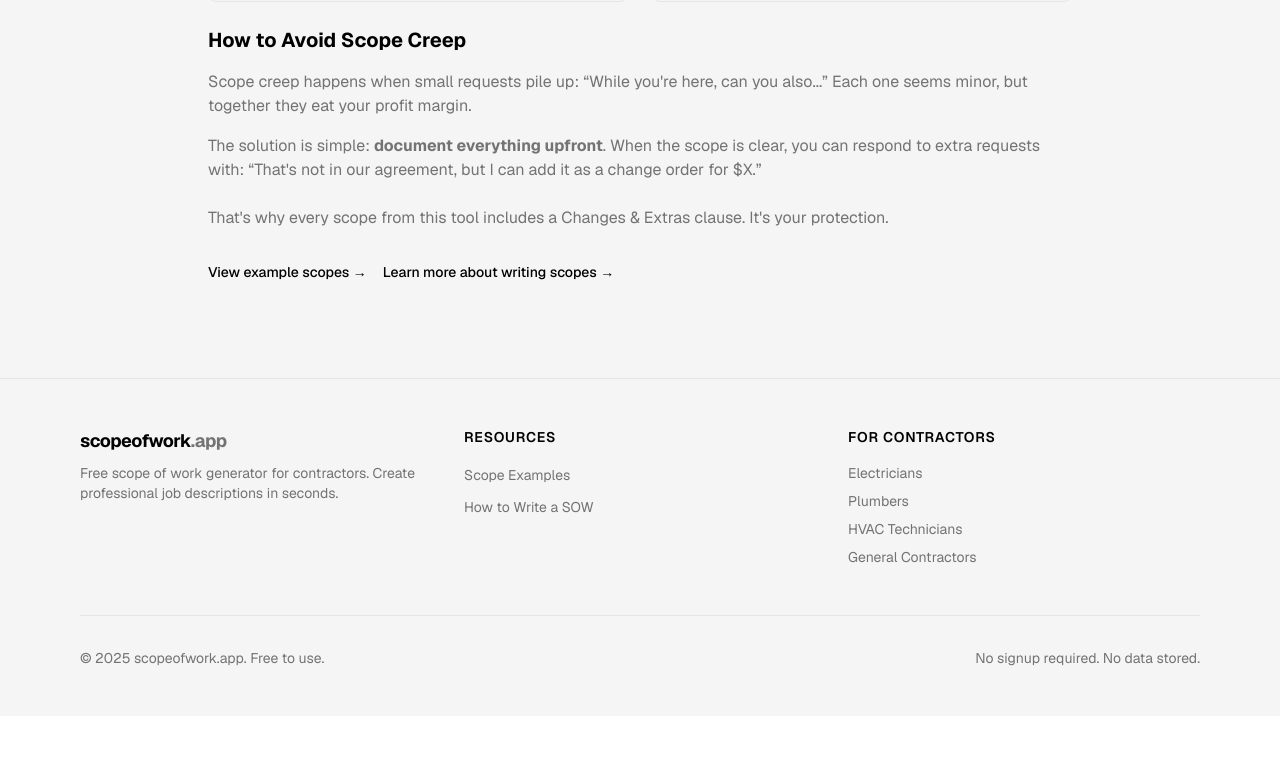
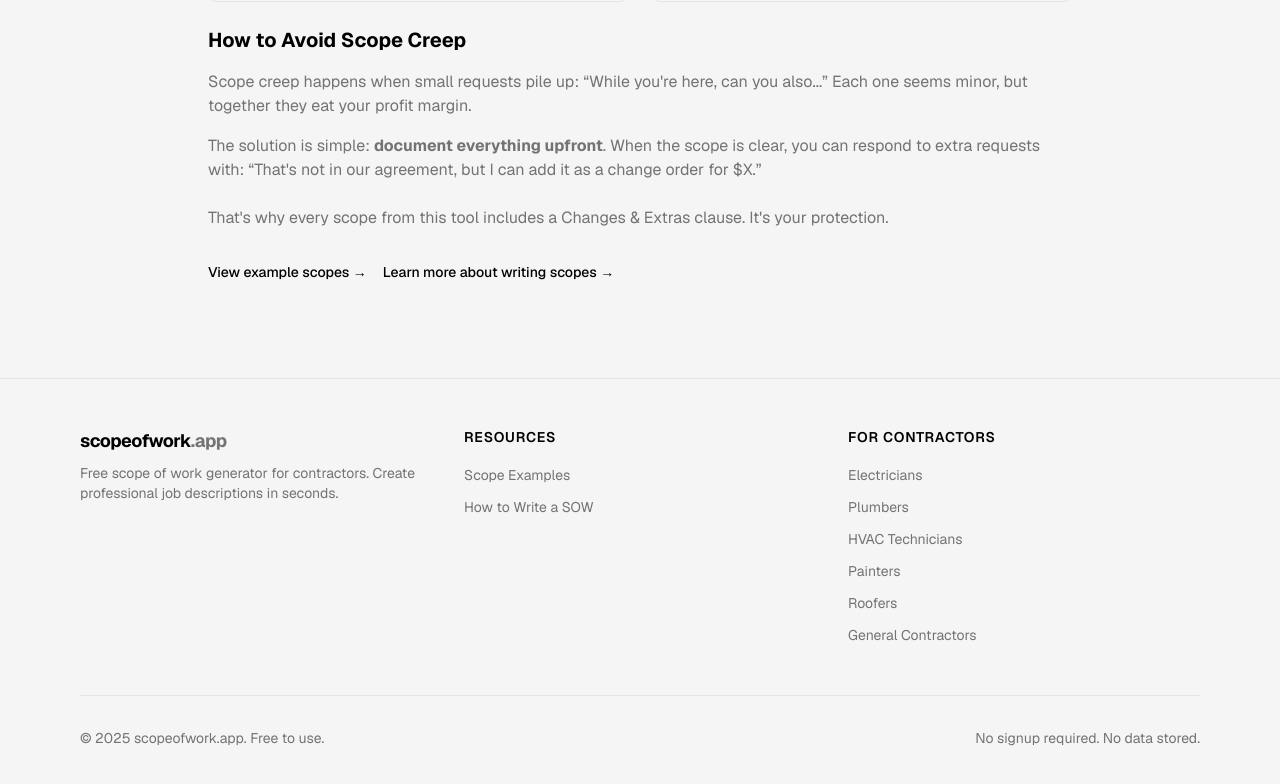
Before and after one commit to AasterinianSaaS/scopeofwork, a Next.js app: page / in a window 1280 px wide. Shown: the part 3427-4211 px from the top of the page. Before the commit the page ends 4143 px from the top, so only its background shows below. Built offline with nearby package versions, Linux system fonts and the light colour scheme.

Commit message:
Add trade page links to footer navigation

```diff
--- a/src/components/layout/Footer.tsx
+++ b/src/components/layout/Footer.tsx
@@ -48,11 +48,55 @@ export function Footer() {
             <h3 className="font-semibold text-sm uppercase tracking-wider mb-4">
               For Contractors
             </h3>
-            <ul className="space-y-2 text-sm text-muted-foreground">
-              <li>Electricians</li>
-              <li>Plumbers</li>
-              <li>HVAC Technicians</li>
-              <li>General Contractors</li>
+            <ul className="space-y-2">
+              <li>
+                <Link
+                  href="/electrician"
+                  className="text-sm text-muted-foreground hover:text-foreground transition-colors"
+                >
+                  Electricians
+                </Link>
+              </li>
+              <li>
+                <Link
+                  href="/plumber"
+                  className="text-sm text-muted-foreground hover:text-foreground transition-colors"
+                >
+                  Plumbers
+                </Link>
+              </li>
+              <li>
+                <Link
+                  href="/hvac"
+                  className="text-sm text-muted-foreground hover:text-foreground transition-colors"
+                >
+                  HVAC Technicians
+                </Link>
+              </li>
+              <li>
+                <Link
+                  href="/painter"
+                  className="text-sm text-muted-foreground hover:text-foreground transition-colors"
+                >
+                  Painters
+                </Link>
+              </li>
+              <li>
+                <Link
+                  href="/roofer"
+                  className="text-sm text-muted-foreground hover:text-foreground transition-colors"
+                >
+                  Roofers
+                </Link>
+              </li>
+              <li>
+                <Link
+                  href="/general-contractor"
+                  className="text-sm text-muted-foreground hover:text-foreground transition-colors"
+                >
+                  General Contractors
+                </Link>
+              </li>
             </ul>
           </div>
         </div>
```
